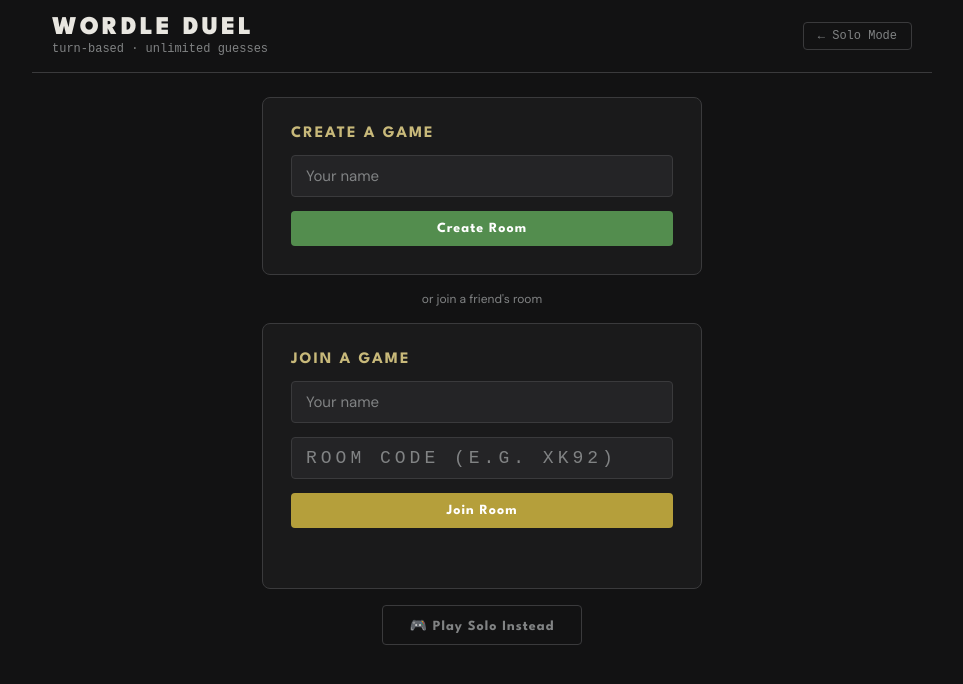
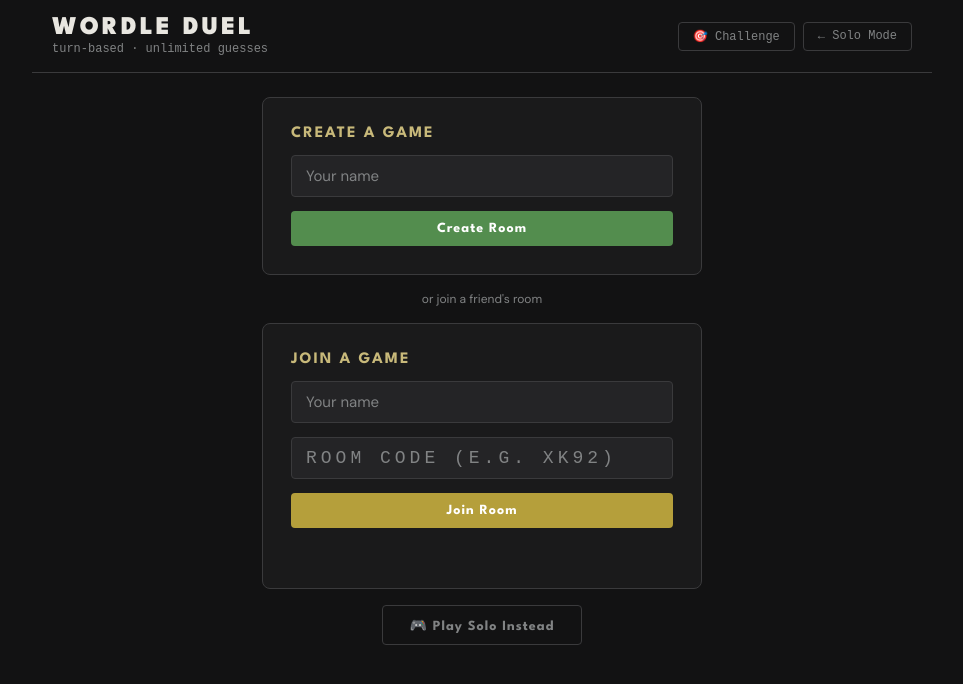
Before and after one commit to sa1dasari/wordle_game.github.io, a website: page duel.html in a window 1280 px wide. Shown: the whole page, without its empty margins (158-1121 px from the left). Drawn offline with nearby package versions, Linux system fonts and the light colour scheme.

Commit message:
updated to have a challenge mode button

```diff
--- a/duel.html
+++ b/duel.html
@@ -366,8 +366,10 @@
         <h1>WORDLE DUEL</h1>
         <span class="header-sub">turn-based · unlimited guesses</span>
     </div>
-    <!-- Always-visible Solo Mode link -->
-    <a href="index.html" class="solo-link">← Solo Mode</a>
+    <div style="display:flex;gap:8px;">
+        <a href="challenge.html" class="solo-link">🎯 Challenge</a>
+        <a href="index.html" class="solo-link">← Solo Mode</a>
+    </div>
 </header>
 
 <div class="toast" id="toast"></div>
```
